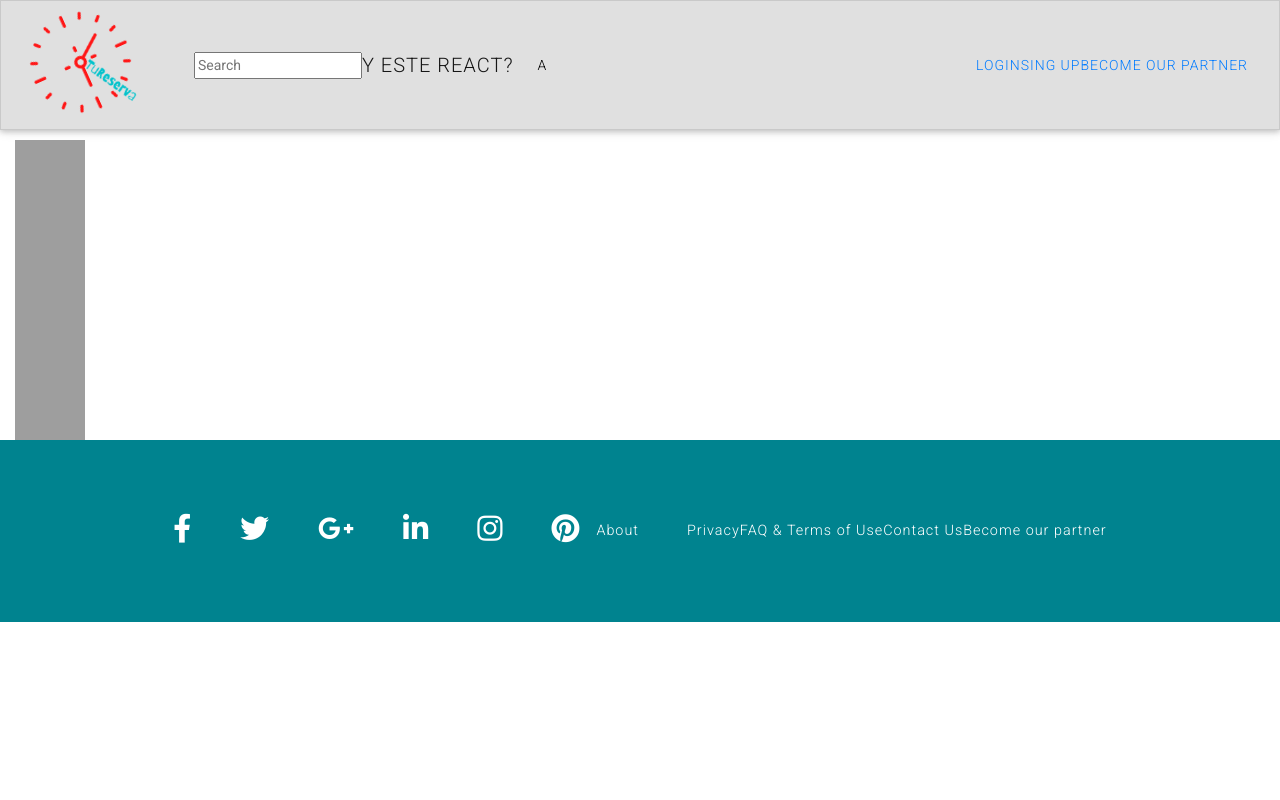
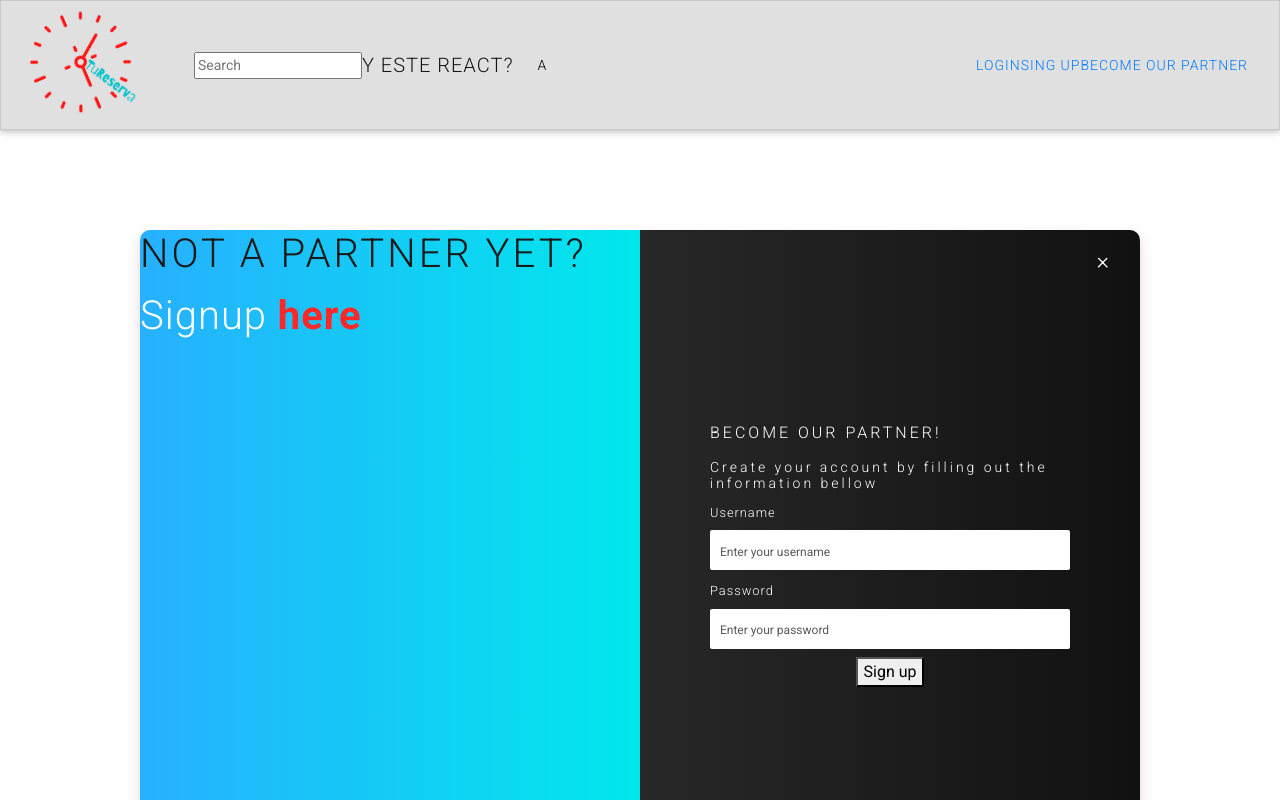
Before and after one commit to AteCastillo/TuReserva, a React (Create React App) app in the folder frontend/: page /login in a window 1280 px wide. Shown: the top 800 px of the page. Built offline with nearby package versions, Linux system fonts and the light colour scheme; grey boxes are pictures that could not be loaded.

Commit message:
adding log in form with error

```diff
--- a/frontend/package.json
+++ b/frontend/package.json
@@ -6,6 +6,7 @@
     "@testing-library/jest-dom": "^5.11.4",
     "@testing-library/react": "^11.1.0",
     "@testing-library/user-event": "^12.1.10",
+    "body-parser": "^1.19.0",
     "bootstrap": "^5.0.1",
     "bootswatch": "^5.0.1",
     "mdbreact": "^5.0.2",
--- a/frontend/src/App.js
+++ b/frontend/src/App.js
@@ -5,6 +5,7 @@ import {Services} from "./components/Services"
 import {Navbar} from "./components/Navbar"
 import {Register} from './components/Register'
 import {Footer} from "./components/Footer"
+import {Login} from './components/Login/Login'
 import {Categories} from './components/Categories'
 import {SignupPartner} from './components/SignupPartner'
 import {SignupUser} from './components/SignupUser'
@@ -19,6 +20,7 @@ function App() {
          <Route path="/register" component={Register}/>
          <Route path='/signuppartner' component={SignupPartner}/>
          <Route path='/signupuser' component={SignupUser}/>
+         <Route path='/login' component={Login}/>
          <Route path="/categories" component={Categories}/>
          <Route path="/" component={Services}/>
 
--- /dev/null
+++ b/frontend/src/components/Login/FormLogin.js
@@ -0,0 +1,45 @@
+import React from 'react';
+import useFormLogin from './useForm';
+import validateInfoLogin from './validateInfo';
+import './login.css';
+
+
+const FormLogin = ({ submitForm }) => {
+    const {handleChange, values, handleSubmit, errors} = useFormLogin(submitForm,validateInfoLogin);
+    return (
+       <div className="form-content-right">
+           <form className="form" onSubmit={handleSubmit} noValidate>
+               <h1>Become our partner!</h1>
+               <h2> Create your account by filling out the information bellow </h2>
+            <div className='form-imputs'>
+                <label className='form-label'>Username</label>
+                <input
+                    className='form-imput'
+                    type='text'
+                    name='username'
+                    placeholder='Enter your username'
+                    value={values.username}
+                    onChange={handleChange}
+                />
+                {/*if errors.username is true, it will return whatever passed after that (in this case, {errors.username} */}
+                {errors.username && <p>{errors.username}</p>}
+            </div>
+
+           <div className="form-imputs">
+                <label className="form-label">
+                    Password
+                </label>
+                <input type="password" name='password'
+                className="form-imput" placeholder="Enter your password"
+                value={values.password} onChange={handleChange}/>
+                {errors.password && <p>{errors.password}</p>}
+
+           </div>
+           <button className='form-imput-buttom' type="submit">Sign up</button>
+
+           </form>
+       </div>
+    );
+};
+
+export default FormLogin;
--- /dev/null
+++ b/frontend/src/components/Login/FormSuccess.js
@@ -0,0 +1,13 @@
+import React from 'react';
+import './login.css';
+
+const FormSuccessLogin = () => {
+    return (
+        <div className="form-content-right">
+            <div className="form-success">Thanks</div>
+
+        </div>
+    );
+};
+
+export default FormSuccessLogin;
--- /dev/null
+++ b/frontend/src/components/Login/Login.js
@@ -0,0 +1,26 @@
+import React, {useState} from 'react';
+import FormLogin from './FormLogin';
+import FormSuccessLogin from './FormSuccess';
+import './login.css';
+
+export const Login = () => {
+    const [isSubmitted, setIsSubmitted] = useState(false)
+    function submitForm(){
+        setIsSubmitted(true);
+    }
+    return (
+    <>
+    <div className='form-container'>
+        <span className='close-btn'>×</span>
+        <div className='form-content-left'>
+            <h1> Not a partner yet?</h1>
+            <span className='form-imput-login'>
+               Signup <a href="#">here</a>
+            </span>
+        </div>
+            {/* if is not submitted, display form, else success:*/}
+            {!isSubmitted ? (<FormLogin submitForm= {submitForm}/> ) : (<FormSuccessLogin/>)}
+        </div>
+    </>
+    );
+};
--- /dev/null
+++ b/frontend/src/components/Login/login.css
@@ -0,0 +1,166 @@
+.form-container {
+    margin: 100px auto;
+    width: 1000px;
+    box-shadow: 0 5px 8px 0 rgba(196, 82, 82, 0.2), 0 7px 20px 0 rgba(204, 189, 189, 0.2);
+    position: relative;
+    border-radius: 10px;
+    height: 1200px;
+    display: grid;
+    grid-template-columns: 1fr 1fr;
+  }
+
+  .close-btn {
+    position: absolute;
+    top: 2%;
+    right: 3%;
+    font-size: 1.5rem;
+    z-index: 1;
+    color: #fff;
+    cursor: pointer;
+  }
+
+  .form-content-left {
+    background: linear-gradient(
+      90deg,
+      rgb(39, 176, 255) 0%,
+      rgb(0, 232, 236) 100%
+    );
+    border-radius: 10px 0 0 10px;
+    position: relative;
+  }
+
+  .form-img {
+    width: 80%;
+    height: 80%;
+    position: absolute;
+    top: 50%;
+    left: 50%;
+    transform: translate(-50%, -50%);
+  }
+
+  .form-img-2 {
+    width: 60%;
+    height: 60%;
+    position: absolute;
+    top: 50%;
+    left: 50%;
+    transform: translate(-50%, -50%);
+  }
+
+  .form-success {
+    text-align: center;
+    font-size: 24px;
+    margin-top: 80px;
+    color: #fff;
+  }
+
+  .form-content-right {
+    border-radius: 0 10px 10px 0;
+    position: relative;
+    background: linear-gradient(90deg, rgb(40, 40, 40) 0%, rgb(17, 17, 17) 100%);
+  }
+
+  .form {
+    position: absolute;
+    top: 50%;
+    left: 50%;
+    transform: translate(-50%, -50%);
+    width: 90%;
+    height: 100%;
+    display: flex;
+    flex-direction: column;
+    justify-content: center;
+    align-items: center;
+  }
+
+  .form h1 {
+    font-size: 16px;
+    text-align: start;
+    width: 80%;
+    margin-bottom: 1rem;
+    color: #fff;
+  }
+
+  .form h2 {
+    font-size: 14px;
+    color: #fff;
+    text-align: start;
+    width: 80%;
+    text-transform: lowercase;
+  }
+  .form h2::first-letter{
+    text-transform: capitalize;
+  }
+
+  .form-imputs {
+    margin-bottom: 0.5rem;
+    width: 80%;
+  }
+
+  .form-imputs p {
+    font-size: 0.8rem;
+    margin-top: 0.5rem;
+    color: #f00e0e;
+  }
+
+  .form-label {
+    display: inline-block;
+    font-size: 0.8rem;
+    margin-bottom: 6px;
+    color: #fff;
+  }
+
+  .form-imput {
+    display: block;
+    padding-left: 10px;
+    outline: none;
+    border-radius: 2px;
+    height: 40px;
+    width: 100%;
+    border: none;
+  }
+
+  .form-imput::placeholder {
+    color: #595959;
+    font-size: 12px;
+  }
+
+  .form-imput-btn {
+    width: 80%;
+    height: 50px;
+    margin-top: 10px;
+    border-radius: 2px;
+    background: linear-gradient(
+      90deg,
+      rgb(39, 176, 255) 0%,
+      rgb(0, 232, 236) 100%
+    );
+    outline: none;
+    border: none;
+    color: #fff;
+    font-size: 1rem;
+  }
+
+  .form-imput-btn:hover {
+    cursor: pointer;
+    background: linear-gradient(
+      90deg,
+      rgb(39, 143, 255) 0%,
+      rgb(12, 99, 250) 100%
+    );
+    transition: all 0.4s ease-out;
+  }
+
+  .form-imput-login {
+    font-size: 26px;
+    margin-top: 10px;
+    color: #fff;
+    width: 80%;
+    text-align: center;
+  }
+
+  .form-imput-login a {
+    text-decoration: none;
+    color: #c72b2b;
+    font-weight: 800;
+  }
--- /dev/null
+++ b/frontend/src/components/Login/useForm.js
@@ -0,0 +1,53 @@
+import {useState, useEffect} from 'react';
+
+const useFormLogin = (callback,validateInfo) => {
+    const [values,setValues] = useState({
+        username:'',
+        password: '',
+    });
+
+
+    const [errors, setErrors] = useState({});
+    // false because is not submitted yet:
+    const [isSubmitting, setIsSubmitting] = useState (false);
+
+    const handleChange = e => {
+        setValues({
+            ...values,
+            [e.target.name]: e.target.value
+        });
+    };
+    const handleSubmit = async e => {
+        e.preventDefault();
+
+        setErrors(validateInfo(values));
+
+        const res = await fetch(`http://localhost:5200/login`, {
+            method: 'POST',
+            headers:{
+                'Content-Type': 'application/json'
+            },
+            body: JSON.stringify({
+                username:values.username,
+                password: values.password
+            })
+
+        })
+        const data = await res.json()
+        console.log(data)
+    };
+
+
+    useEffect(
+        () => {
+        if (Object.keys(errors).length === 0 && isSubmitting){
+            callback();
+        }
+    },
+    [errors]
+    );
+    return { handleChange, values, handleSubmit, errors };
+};
+
+
+export default useFormLogin;
--- /dev/null
+++ b/frontend/src/components/Login/validateInfo.js
@@ -0,0 +1,15 @@
+export default function validateInfo(values){
+    let errors = {}
+    // trim to get rid of whitespace, if nothing is typed in there
+    if(!values.username.trim()){
+        errors.username = 'Username required';
+    }
+
+
+    if(!values.password){
+        // if no value:
+        errors.password = 'Password is required';
+    } else if(values.password.length < 6){
+        errors.password = 'Password needs at least 6 characters';
+    }
+}
```
Also changed, not shown: frontend/src/components/FormLogin.js (deleted), frontend/src/components/Loginform.js (deleted), 2 other files (tests, documents, lock files or other folders).
